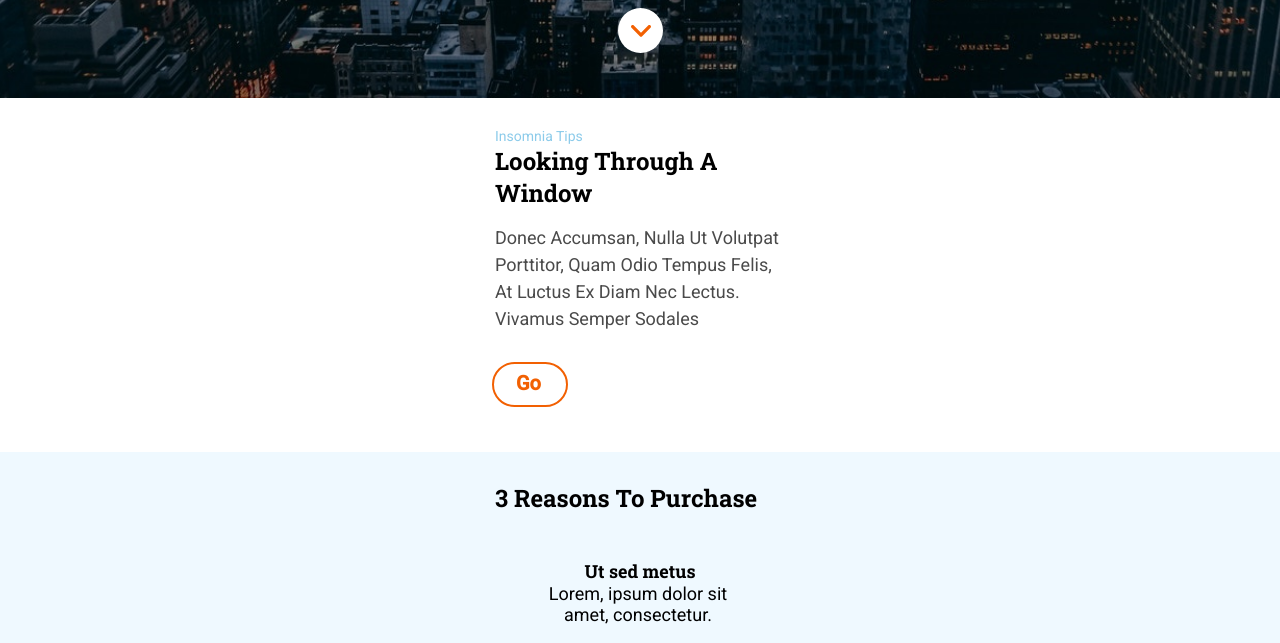
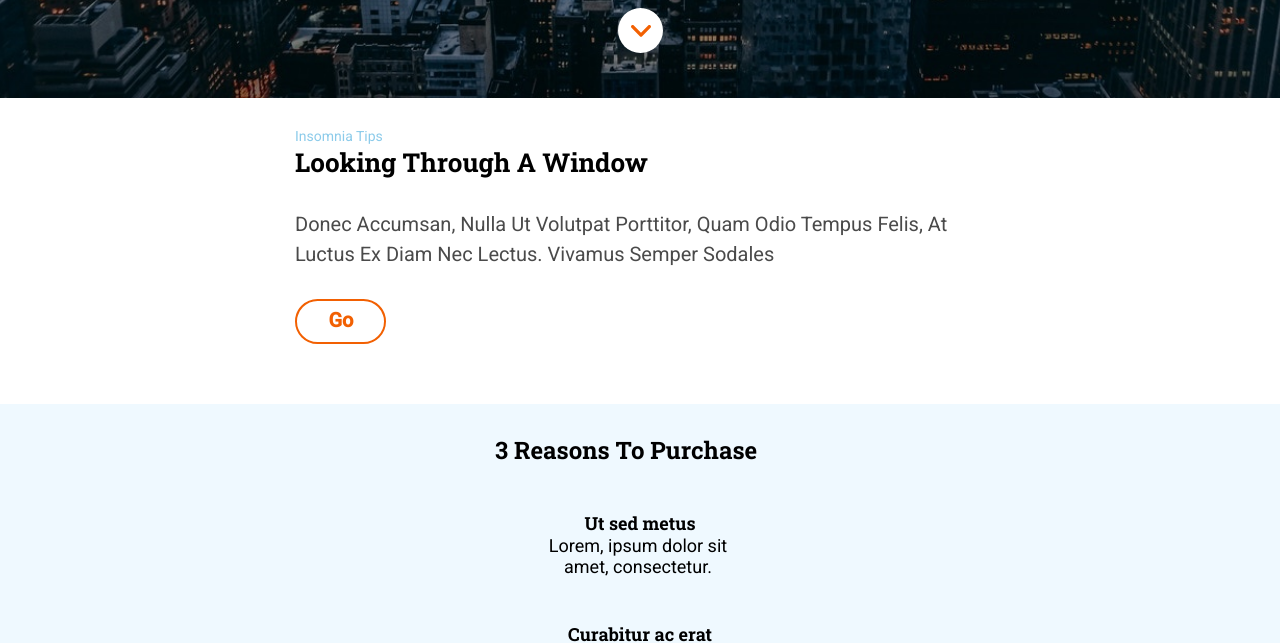
Before and after one commit to mpenacasares/My-first-web-HTML-SASS, a website: page src/html/index.html in a window 1280 px wide. Shown: the part 702-1345 px from the top of the page. Drawn offline with nearby package versions, Linux system fonts and the light colour scheme; files that its build step writes are made by us from their sources; files whose address does not match are found by name.

Commit message:
add window tablet version

```diff
--- a/src/scss/layout/_window.scss
+++ b/src/scss/layout/_window.scss
@@ -6,12 +6,18 @@
   flex-direction: column;
   justify-content: center;
   align-items: center;
+  @media (min-width: 768px) {
+    padding: 30px 39px 60px 39px;
+  }
   &__pretitle {
     width: 290px;
     font-family: $font-text;
     color: $color-lightblue-text;
     text-transform: capitalize;
     font-size: 14px;
+    @media (min-width: 768px) {
+      width: 690px;
+    }
   }
   &__title {
     width: 290px;
@@ -20,6 +26,11 @@
     text-transform: capitalize;
     font-size: 24px;
     margin: 1px 0px 15px;
+    @media (min-width: 768px) {
+      width: 690px;
+      font-size: 26px;
+      margin: 1px 0px 30px;
+    }
   }
   &__text {
     width: 290px;
@@ -29,6 +40,10 @@
     font-size: 18px;
     line-height: 1.5;
     margin: 0px 0px 30px;
+    @media (min-width: 768px) {
+      width: 690px;
+      font-size: 20px;
+    }
   }
   &__button {
     background-color: $color-white;
@@ -38,6 +53,11 @@
     border: solid 2px $color-orange;
     border-radius: 25.5px;
     padding: 7px 2px 7px 22px;
+    @media (min-width: 768px) {
+      width: 91px;
+      margin-right: 600px;
+      padding: 7px 2px 7px 32px;
+    }
     &--text {
       font-family: $font-text;
       color: $color-orange;
```
